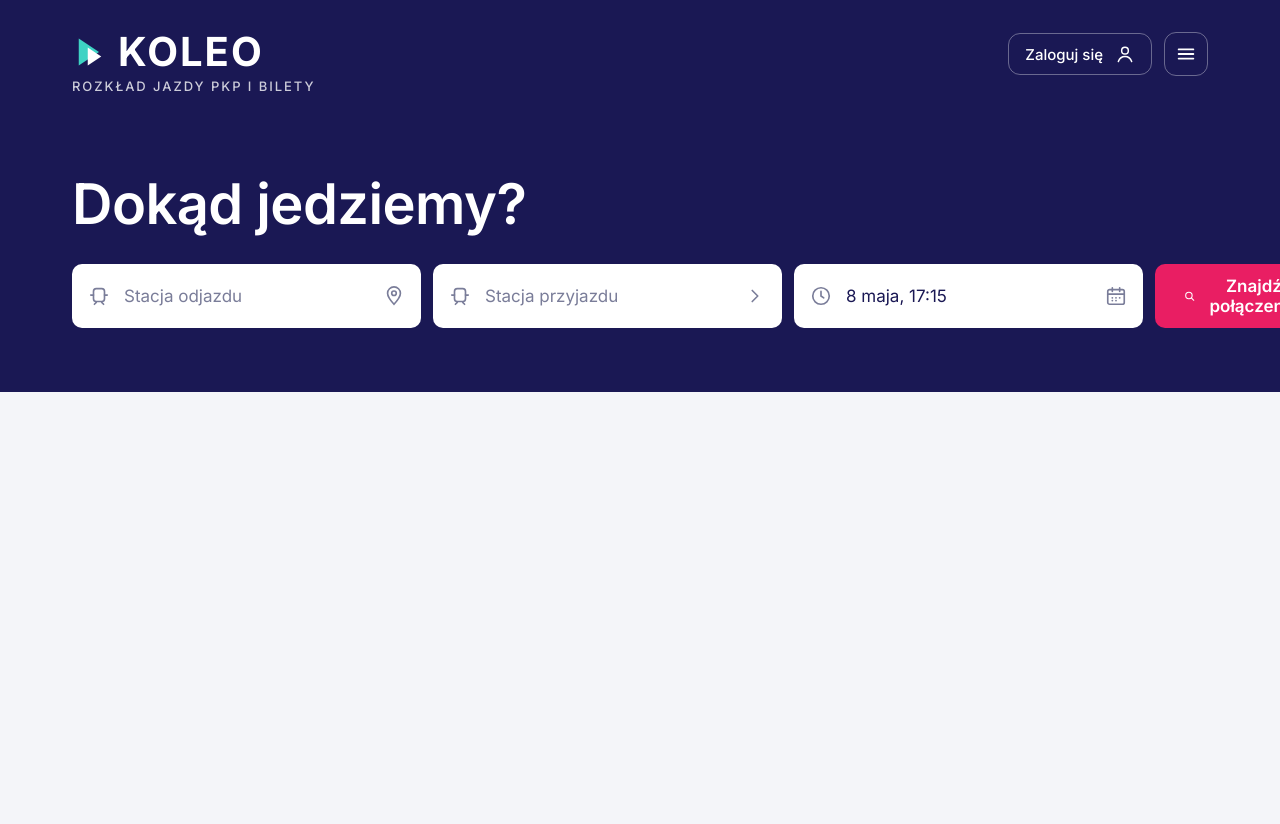
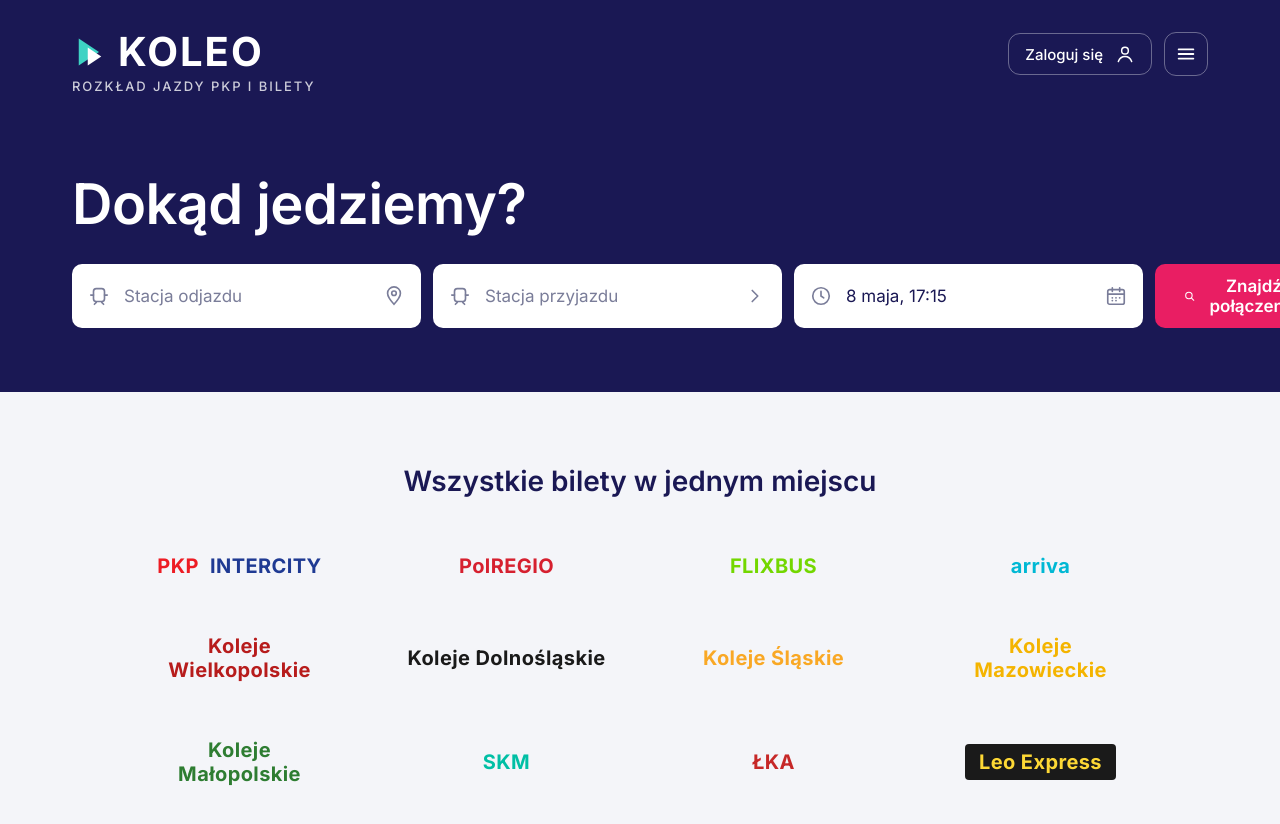
Before and after one commit to Max12rt/Zako, an Angular app in the folder frontend/: page / in a window 1280 px wide. Shown: the top 824 px of the page. Before the commit the page ends 800 px from the top, so only its background shows below. Built offline with nearby package versions, Linux system fonts and the light colour scheme.

Commit message:
feat(frontend): add operators band with brand-colored logos

```diff
--- a/frontend/src/app/app.html
+++ b/frontend/src/app/app.html
@@ -86,5 +86,23 @@
     </div>
   </section>
 
-  <!-- operators band will go here in Task 4 -->
+  <section class="operators">
+    <div class="operators__inner">
+      <h2 class="operators__title">Wszystkie bilety w jednym miejscu</h2>
+      <ul class="operators__grid" role="list">
+        <li class="op op--pkp">PKP <span>INTERCITY</span></li>
+        <li class="op op--polregio">PolREGIO</li>
+        <li class="op op--flixbus">FLIXBUS</li>
+        <li class="op op--arriva">arriva</li>
+        <li class="op op--kw">Koleje<br/>Wielkopolskie</li>
+        <li class="op op--kd">Koleje Dolnośląskie</li>
+        <li class="op op--ksl">Koleje Śląskie</li>
+        <li class="op op--km">Koleje<br/>Mazowieckie</li>
+        <li class="op op--kmal">Koleje<br/>Małopolskie</li>
+        <li class="op op--skm">SKM</li>
+        <li class="op op--lka">ŁKA</li>
+        <li class="op op--leo">Leo Express</li>
+      </ul>
+    </div>
+  </section>
 </main>
--- a/frontend/src/app/app.scss
+++ b/frontend/src/app/app.scss
@@ -161,3 +161,58 @@
 .search__cta:hover {
   background: var(--koleo-pink-hover);
 }
+
+.operators {
+  background: var(--koleo-bg);
+  padding: 72px 0 96px;
+}
+
+.operators__inner {
+  max-width: 1100px;
+  margin: 0 auto;
+  padding: 0 32px;
+}
+
+.operators__title {
+  margin: 0 0 56px;
+  font-size: 28px;
+  font-weight: 600;
+  text-align: center;
+  color: var(--koleo-navy);
+}
+
+.operators__grid {
+  list-style: none;
+  margin: 0;
+  padding: 0;
+  display: grid;
+  grid-template-columns: repeat(4, 1fr);
+  row-gap: 56px;
+  column-gap: 32px;
+  align-items: center;
+  justify-items: center;
+}
+
+.op {
+  font-weight: 700;
+  font-size: 20px;
+  text-align: center;
+  line-height: 1.2;
+  letter-spacing: 0.02em;
+}
+
+.op span { font-weight: 800; }
+
+.op--pkp       { color: #ed1c24; }
+.op--pkp span  { color: #1f3a93; margin-left: 6px; }
+.op--polregio  { color: #d6202f; }
+.op--flixbus   { color: #73d700; }
+.op--arriva    { color: #00b8d4; }
+.op--kw        { color: #b71c1c; }
+.op--kd        { color: #1a1a1a; }
+.op--ksl       { color: #f9a825; }
+.op--km        { color: #f4b400; }
+.op--kmal      { color: #2e7d32; }
+.op--skm       { color: #00bfa5; }
+.op--lka       { color: #c62828; }
+.op--leo       { color: #fdd835; background: #1a1a1a; padding: 6px 14px; border-radius: 4px; }
```
